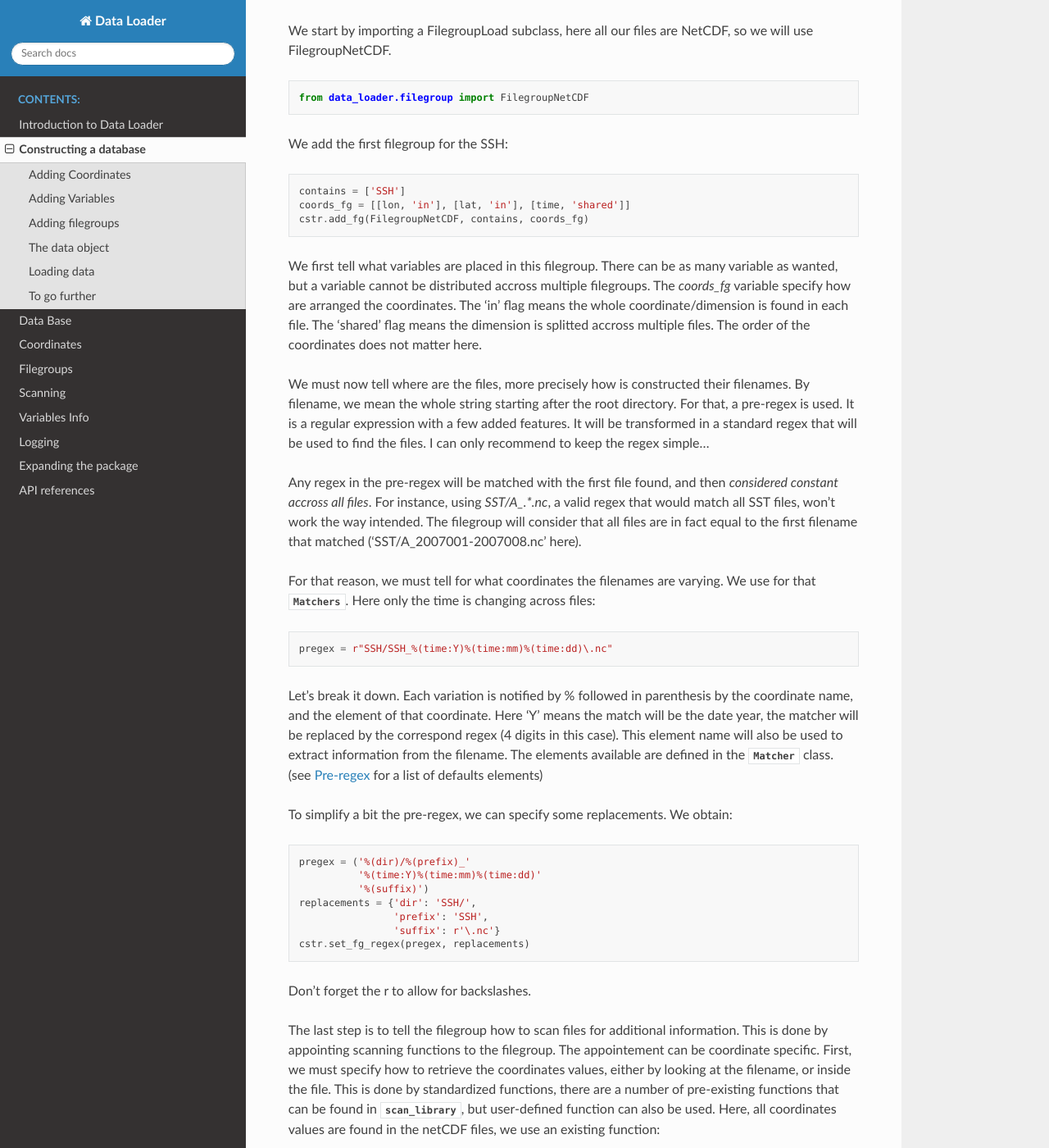
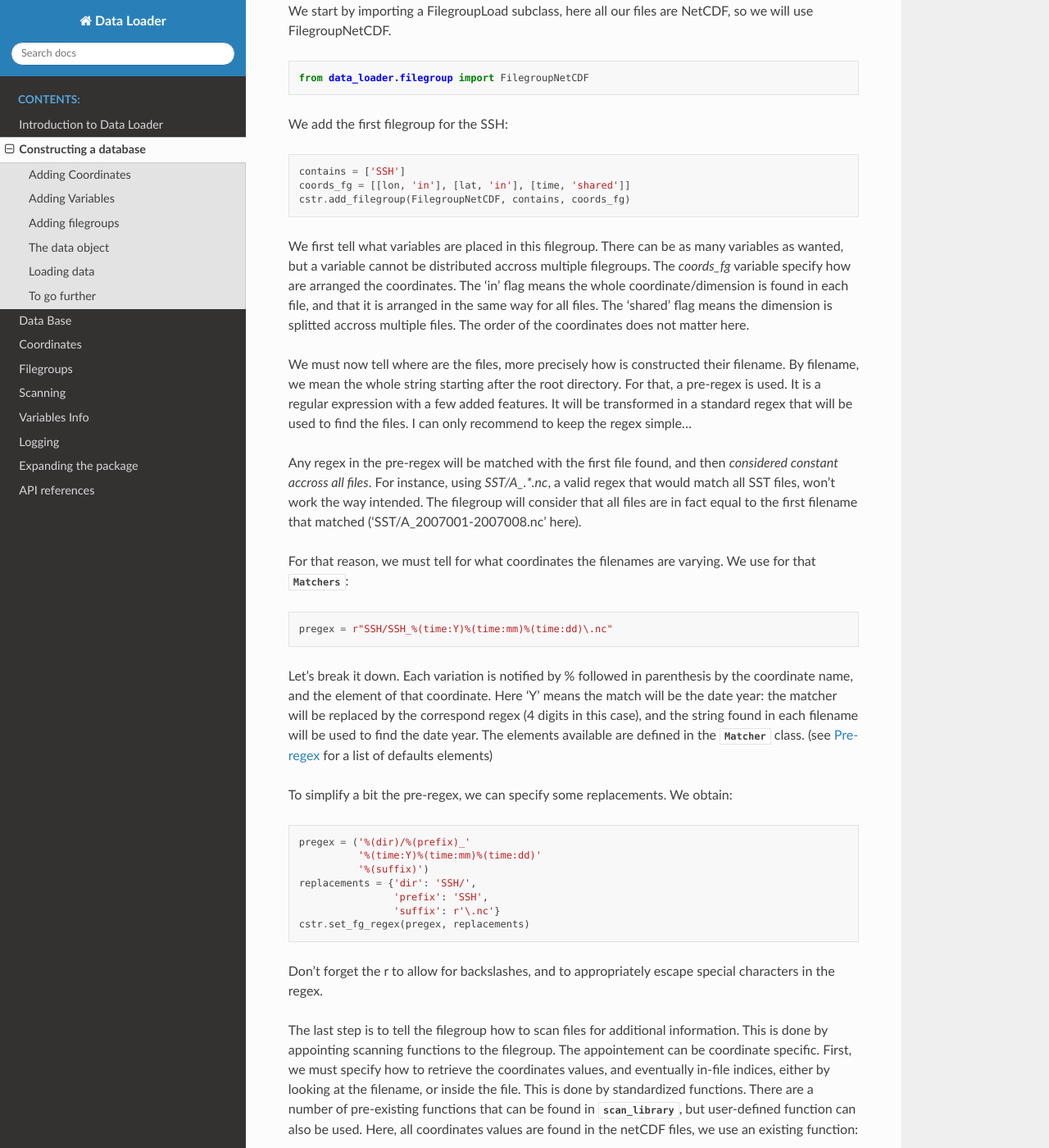
Before and after one commit to Descanonge/tomate, a Sphinx documentation site: the page built from doc/source/tutorial.rst, in a window 1280 px wide and 1400 px high, scrolled down 2031 px. Shown: the whole window at 82% size. Built offline with Sphinx 7.4.7 and the Read the Docs theme 2.0.0, drawn with Linux system fonts in a browser that asks for light colours; some of the changed text lies outside the part shown.

Commit message:
Rename add_fg to add_filegroup
Up doc

```diff
--- a/doc/source/tutorial.rst
+++ b/doc/source/tutorial.rst
@@ -62,14 +62,14 @@ For each variable we will specify its name and eventually a serie of attributes.
     name = "SSH"
     infos = {'fullname': 'Sea Surface Height',
              'ncname': 'ssh'}
-    cstr.add_variable(name, infos)
+    cstr.add_variable(name, **infos)
 
     name = "SST"
     infos = {'fullname': 'Sea Surface Temperature',
              'ncname': 'sst',
              'units': 'deg C',
              'vmin': -2, 'vmax': 30}
-    cstr.add_variable(name, infos)
+    cstr.add_variable(name, **infos)
 
 
 If more information can be found in the files, we can set the filegroups to
@@ -81,12 +81,10 @@ netCDF files.
 Adding filegroups
 -----------------
 
-The last objects to create are the filegroups. They hold information on
-where the files are, what variables they contain, and how the different
-dimensions are arranged.
-The filegroups are responsible for scanning the files at the database
-creation to see how the data is arranged, and opening those files
-later on for loading the data.
+We now create the filegroups.
+They are responsible for scanning the files at the database
+creation to see how the data is arranged and to find the coordinates
+values, and opening those files later on for loading the data.
 We must thus give them all the information necessary to accomplish those
 tasks.
 
@@ -123,18 +121,19 @@ We add the first filegroup for the SSH::
 
     contains = ['SSH']
     coords_fg = [[lon, 'in'], [lat, 'in'], [time, 'shared']]
-    cstr.add_fg(FilegroupNetCDF, contains, coords_fg)
+    cstr.add_filegroup(FilegroupNetCDF, contains, coords_fg)
 
 We first tell what variables are placed in this filegroup. There
-can be as many variable as wanted, but a variable cannot be distributed
+can be as many variables as wanted, but a variable cannot be distributed
 accross multiple filegroups.
 The `coords_fg` variable specify how are arranged the coordinates.
-The 'in' flag means the whole coordinate/dimension is found in each file.
+The 'in' flag means the whole coordinate/dimension is found in each file,
+and that it is arranged in the same way for all files.
 The 'shared' flag means the dimension is splitted accross multiple files.
 The order of the coordinates does not matter here.
 
 We must now tell where are the files, more precisely how is constructed
-their filenames. By filename, we mean the whole string starting after the
+their filename. By filename, we mean the whole string starting after the
 root directory.
 For that, a pre-regex is used. It is a regular expression with a few
 added features. It will be transformed in a standard regex that will be
@@ -148,16 +147,15 @@ filegroup will consider that all files are in fact equal to the first
 filename that matched ('SST/A_2007001-2007008.nc' here).
 
 For that reason, we must tell for what coordinates the filenames are varying.
-We use for that :class:`Matchers<data_loader.coord_scan.Matcher>`.
-Here only the time is changing across files::
+We use for that :class:`Matchers<data_loader.coord_scan.Matcher>`::
 
     pregex = r"SSH/SSH_%(time:Y)%(time:mm)%(time:dd)\.nc"
 
 Let's break it down. Each variation is notified by \% followed in parenthesis
 by the coordinate name, and the element of that coordinate.
-Here 'Y' means the match will be the date year, the matcher will be replaced by
-the correspond regex (4 digits in this case). This element name will also be
-used to extract information from the filename.
+Here 'Y' means the match will be the date year: the matcher will be replaced by
+the correspond regex (4 digits in this case), and the string found in each
+filename will be used to find the date year.
 The elements available are defined in the
 :class:`Matcher<data_loader.coord_scan.Matcher>` class.
 (see :ref:`Pre-regex` for a list of defaults elements)
@@ -172,14 +170,16 @@ To simplify a bit the pre-regex, we can specify some replacements. We obtain::
                     'suffix': r'\.nc'}
     cstr.set_fg_regex(pregex, replacements)
 
-Don't forget the r to allow for backslashes.
+Don't forget the r to allow for backslashes, and to appropriately
+escape special characters in the regex.
 
 The last step is to tell the filegroup how to scan files for
 additional information. This is done by appointing scanning functions
 to the filegroup. The appointement can be coordinate specific.
 First, we must specify how to retrieve the coordinates values,
+and eventually in-file indices,
 either by looking at the filename, or inside the file.
-This is done by standardized functions, there are a number of
+This is done by standardized functions. There are a number of
 pre-existing functions that can be found in
 :mod:`scan_library<data_loader.scan_library>`,
 but user-defined function can also be used.
@@ -215,8 +215,8 @@ Instead, we specify that we are using a custom regex::
 
     r'%(time:Y)%(time:doy:custom=\d\d\d:)'
 
-The regex will now expect a `doy` element with three digits. Note that a
-custom **must be ended by a colon**. It can still be followed by the
+The regex will now expect a `doy` element with three digits. Note that the
+custom regex **must be ended by a colon**. It can still be followed by the
 `dummy` keyword.
 
 We must again tell how the coordinate will be scanned. This time the
```
Also changed, not shown: other parts of doc/source/tutorial.rst (+2 -2 lines), 2 other files.
